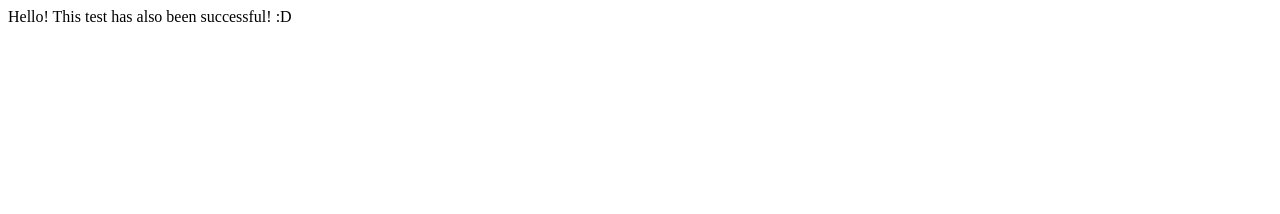
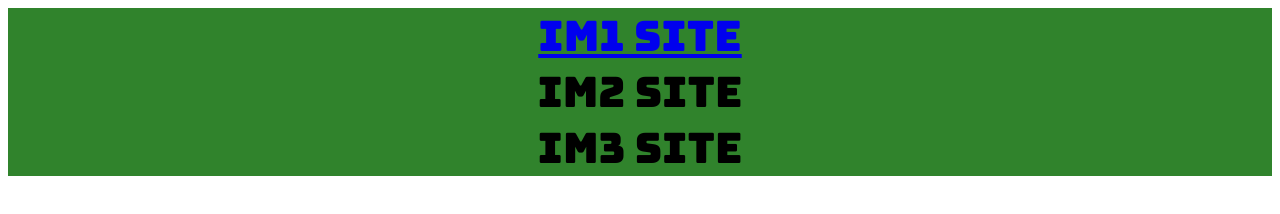
Before and after one commit to mathgb/mathgb.github.io, a plain HTML site: page im1/im1.html in a window 1280 px wide. Drawn offline with Linux system fonts and the light colour scheme; files that its build step writes are made by us from their sources.

Commit message:
Update im1.html

```diff
--- a/im1/im1.html
+++ b/im1/im1.html
@@ -2,8 +2,12 @@
 
 <html>
   <head>
+    <link rel="stylesheet" href="./main.css">
+    <link href="https://fonts.googleapis.com/css?family=Bitter|Bungee" rel="stylesheet">
   </head>
   <body>
-    Hello! This test has also been successful! :D
+    <a href="mathgb.github.io/im1"><div class="button-big">IM1 Site</div></a>
+    <div class="button-big" id="buttom-middle">IM2 Site</div>
+    <div class="button-big">IM3 Site</div>
   </body>
 </html>
```
